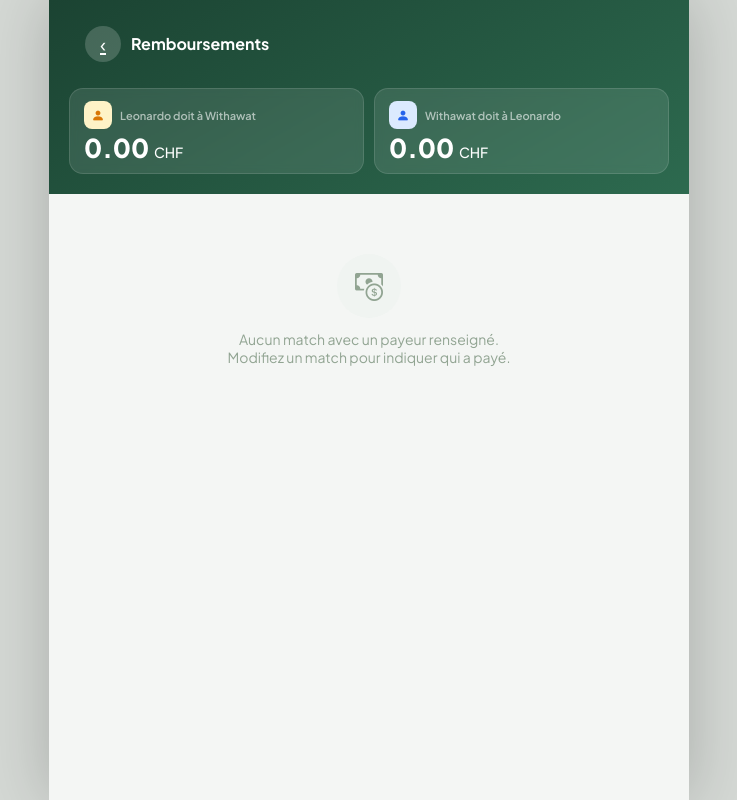
After one commit to leocavdev/Padel-BCV, a Python web app: template app/templates/admin/reimbursements.html in a window 1280 px wide. The commit adds this page. Shown: the whole page, without its empty margins (271-1008 px from the left). Run offline with Jinja, Linux system fonts and the light colour scheme; the template is opened without the code that fills it, so the values that code supplies are empty.

Commit message:
admin balance creation

```diff
--- a/app/models.py
+++ b/app/models.py
@@ -95,6 +95,8 @@ class Match(db.Model):
     status           = db.Column(db.String(20), nullable=False, default='open')
     price_per_player = db.Column(db.Float, nullable=False, default=10.0)
     winner_team      = db.Column(db.Integer, nullable=True)
+    paid_by          = db.Column(db.String(20), nullable=True)
+    reimbursed_amount = db.Column(db.Float, nullable=False, default=0.0)
     created_by       = db.Column(db.Integer, db.ForeignKey('users.id'), nullable=False)
     created_at       = db.Column(db.DateTime, default=_now_ch)
 
--- a/app/templates/admin/dashboard.html
+++ b/app/templates/admin/dashboard.html
@@ -33,6 +33,10 @@
   <div style="padding:12px 16px;background:#fff;flex-shrink:0;display:flex;gap:10px;border-bottom:1px solid #eef2ee">
     <a href="{{ url_for('admin.create_match') }}" class="btn-p small full">
       <i class="bi bi-plus-circle-fill"></i> Nouveau match
+    </a>
+    <a href="{{ url_for('admin.reimbursements') }}"
+       style="flex-shrink:0;display:flex;align-items:center;gap:6px;background:#fff;border:1.5px solid #d8eade;border-radius:12px;padding:0 14px;font-size:13px;font-weight:600;color:#2d6a4f;text-decoration:none;white-space:nowrap">
+      <i class="bi bi-cash-coin"></i> Remboursements
     </a>
   </div>
 
--- /dev/null
+++ b/app/templates/admin/reimbursements.html
@@ -0,0 +1,135 @@
+{% extends 'base.html' %}
+{% block title %}Remboursements — Padel BCV{% endblock %}
+{% block content %}
+<div class="page-fade" style="display:flex;flex-direction:column;height:100%">
+
+  <div class="hero-dark" style="padding:16px 20px 20px;flex-shrink:0">
+    <div class="topbar topbar-transparent">
+      <a href="{{ url_for('admin.dashboard') }}" class="topbar-back topbar-back-light">‹</a>
+      <div class="topbar-title topbar-title-light">Remboursements</div>
+    </div>
+
+    {# Summary cards #}
+    <div style="display:grid;grid-template-columns:1fr 1fr;gap:10px;margin-top:16px">
+      <div class="stat-glass">
+        <div style="display:flex;align-items:center;gap:8px;margin-bottom:6px">
+          <div style="width:28px;height:28px;border-radius:8px;background:#fef3c7;display:flex;align-items:center;justify-content:center">
+            <i class="bi bi-person-fill" style="font-size:13px;color:#d97706"></i>
+          </div>
+          <span style="font-size:11px;color:rgba(255,255,255,.6);font-weight:600">Leonardo doit à Withawat</span>
+        </div>
+        <div style="font-size:26px;font-weight:800;color:#fff;line-height:1">
+          {{ "%.2f"|format(leo_owes) }} <span style="font-size:14px;font-weight:500">CHF</span>
+        </div>
+      </div>
+      <div class="stat-glass">
+        <div style="display:flex;align-items:center;gap:8px;margin-bottom:6px">
+          <div style="width:28px;height:28px;border-radius:8px;background:#dbeafe;display:flex;align-items:center;justify-content:center">
+            <i class="bi bi-person-fill" style="font-size:13px;color:#2563eb"></i>
+          </div>
+          <span style="font-size:11px;color:rgba(255,255,255,.6);font-weight:600">Withawat doit à Leonardo</span>
+        </div>
+        <div style="font-size:26px;font-weight:800;color:#fff;line-height:1">
+          {{ "%.2f"|format(witha_owes) }} <span style="font-size:14px;font-weight:500">CHF</span>
+        </div>
+      </div>
+    </div>
+  </div>
+
+  <div class="scroll-content" style="background:#f4f6f4">
+    <div style="padding:12px 16px 32px;display:flex;flex-direction:column;gap:10px">
+
+      {% if not matches %}
+      <div class="empty-state">
+        <div class="empty-state-icon"><i class="bi bi-cash-coin" style="font-size:28px;color:#91a492"></i></div>
+        <p>Aucun match avec un payeur renseigné.<br>Modifiez un match pour indiquer qui a payé.</p>
+      </div>
+      {% else %}
+
+      {% for match in matches %}
+      {% set total = (match.price_per_player * 8) | round(2) %}
+      {% set owed = (total / 2) | round(2) %}
+      {% set remaining = [0.0, (owed - match.reimbursed_amount) | round(2)] | max %}
+      {% set is_settled = remaining <= 0 %}
+
+      <div style="background:#fff;border-radius:14px;overflow:hidden;box-shadow:0 1px 4px rgba(0,0,0,.06){% if is_settled %};opacity:.65{% endif %}">
+
+        {# Match header #}
+        <div style="padding:12px 14px 10px;border-bottom:1px solid #f0f4f0">
+          <div style="display:flex;align-items:center;justify-content:space-between;gap:8px">
+            <div>
+              <div style="font-size:14px;font-weight:700;color:#151c17">{{ match.location }}</div>
+              <div style="font-size:12px;color:#6b8070;margin-top:2px">
+                {{ match.date.strftime('%d/%m/%Y') }} · {{ match.start_time.strftime('%H:%M') }}
+              </div>
+            </div>
+            <div style="display:flex;flex-direction:column;align-items:flex-end;gap:4px">
+              {% if is_settled %}
+              <span style="font-size:11px;font-weight:700;background:#dcfce7;color:#16a34a;padding:3px 8px;border-radius:20px">
+                <i class="bi bi-check-circle-fill"></i> Soldé
+              </span>
+              {% else %}
+              <span style="font-size:11px;font-weight:700;background:#fef3c7;color:#d97706;padding:3px 8px;border-radius:20px">
+                <i class="bi bi-clock-fill"></i> En attente
+              </span>
+              {% endif %}
+              <span style="font-size:11px;color:#91a492">
+                Payé par <strong style="color:#2d3e30">{{ match.paid_by }}</strong>
+              </span>
+            </div>
+          </div>
+        </div>
+
+        {# Amounts #}
+        <div style="padding:10px 14px;display:grid;grid-template-columns:1fr 1fr 1fr;gap:6px;border-bottom:1px solid #f0f4f0">
+          <div style="text-align:center">
+            <div style="font-size:10px;color:#91a492;font-weight:600;text-transform:uppercase;margin-bottom:2px">Total résas</div>
+            <div style="font-size:15px;font-weight:700;color:#151c17">{{ "%.2f"|format(total) }}<span style="font-size:10px;font-weight:400"> CHF</span></div>
+          </div>
+          <div style="text-align:center">
+            <div style="font-size:10px;color:#91a492;font-weight:600;text-transform:uppercase;margin-bottom:2px">Doit rembourser</div>
+            <div style="font-size:15px;font-weight:700;color:#2563eb">{{ "%.2f"|format(owed) }}<span style="font-size:10px;font-weight:400"> CHF</span></div>
+          </div>
+          <div style="text-align:center">
+            <div style="font-size:10px;color:#91a492;font-weight:600;text-transform:uppercase;margin-bottom:2px">Restant</div>
+            <div style="font-size:15px;font-weight:700;color:{% if is_settled %}#16a34a{% else %}#dc2626{% endif %}">
+              {{ "%.2f"|format(remaining) }}<span style="font-size:10px;font-weight:400"> CHF</span>
+            </div>
+          </div>
+        </div>
+
+        {# Reimbursement form #}
+        <div style="padding:10px 14px">
+          <div style="font-size:12px;color:#6b8070;margin-bottom:6px">
+            Déjà remboursé : <strong>{{ "%.2f"|format(match.reimbursed_amount) }} CHF</strong>
+          </div>
+          <form method="POST" action="{{ url_for('admin.update_reimbursement', match_id=match.id) }}"
+                style="display:flex;gap:8px;align-items:center">
+            <input type="hidden" name="csrf_token" value="{{ csrf_token() }}">
+            <div class="input-box" style="flex:1;margin:0">
+              <i class="bi bi-currency-chf"></i>
+              <input type="number" name="reimbursed_amount" step="0.50" min="0"
+                     value="{{ "%.2f"|format(match.reimbursed_amount) }}"
+                     style="background:transparent;border:none;outline:none;flex:1;font-size:14px">
+            </div>
+            <button type="submit" class="btn-p small" style="flex-shrink:0;white-space:nowrap">
+              Mettre à jour
+            </button>
+          </form>
+          {% if not is_settled %}
+          <button type="button" style="margin-top:6px;background:none;border:none;font-size:12px;color:#16a34a;padding:0;cursor:pointer"
+                  onclick="this.previousElementSibling.querySelector('input').value='{{ "%.2f"|format(owed) }}'">
+            <i class="bi bi-check2-circle"></i> Marquer comme entièrement remboursé ({{ "%.2f"|format(owed) }} CHF)
+          </button>
+          {% endif %}
+        </div>
+
+      </div>
+      {% endfor %}
+
+      {% endif %}
+    </div>
+  </div>
+
+</div>
+{% endblock %}
```
Also changed, not shown: app/__init__.py (+11 -4 lines), app/admin/forms.py (+11 -1 lines), app/admin/routes.py (+46 -0 lines), app/templates/admin/create_match.html (+33 -0 lines), app/templates/admin/edit_match.html (+33 -0 lines), .claude/settings.local.json.
